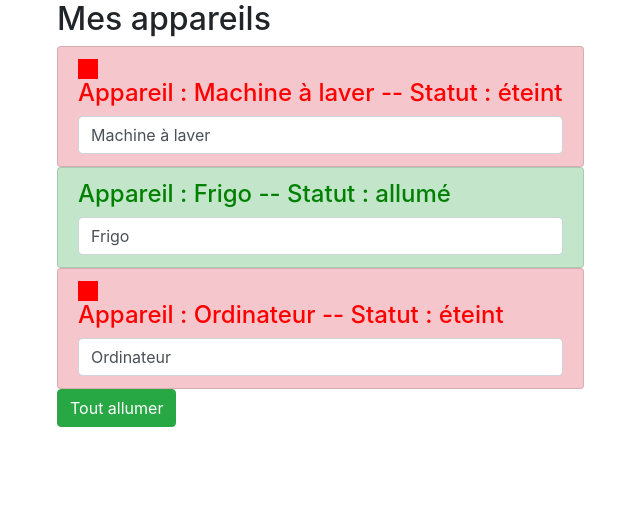
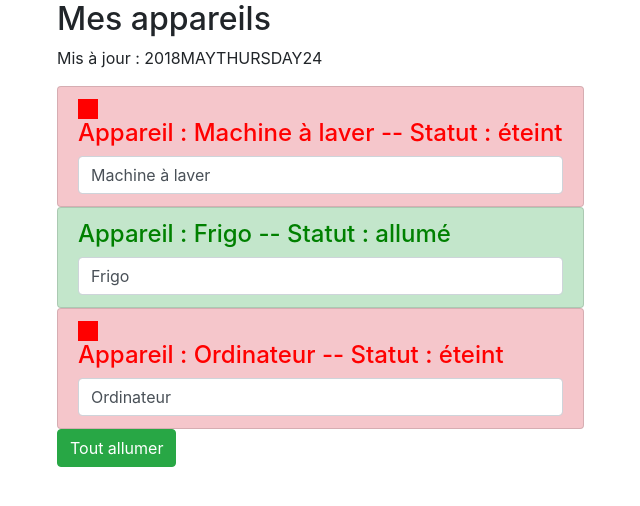
Before and after one commit to juliendubrulle/mon-projet-angular, an Angular app: page / in a window 1280 px wide. Shown: the top 506 px of the page, without its empty margins (13-653 px from the left). Built offline with nearby package versions, Linux system fonts and the light colour scheme.

Commit message:
Gestion des pipes

```diff
--- a/src/app/app.component.html
+++ b/src/app/app.component.html
@@ -2,6 +2,7 @@
   <div class="row">
     <div class="col-xs-12">
       <h2>Mes appareils</h2>
+      <p>Mis à jour : {{ lastUpdate | async | date: 'yMMMMEEEEd' | uppercase }}</p>
       <ul class="list-group">
         <app-appareil *ngFor="let appareil of appareils" [appareilName]="appareil.name" [appareilStatus]="appareil.status"></app-appareil>
       </ul>
--- a/src/app/app.component.ts
+++ b/src/app/app.component.ts
@@ -8,6 +8,14 @@
 export class AppComponent {
   isAuth = false;
   title = 'app';
+  lastUpdate = new Promise((resolve, reject) => {
+    const date = new Date();
+    setTimeout(
+      () => {
+        resolve(date);
+      }, 2000
+    );
+  });
 
   appareils = [
     {
```
